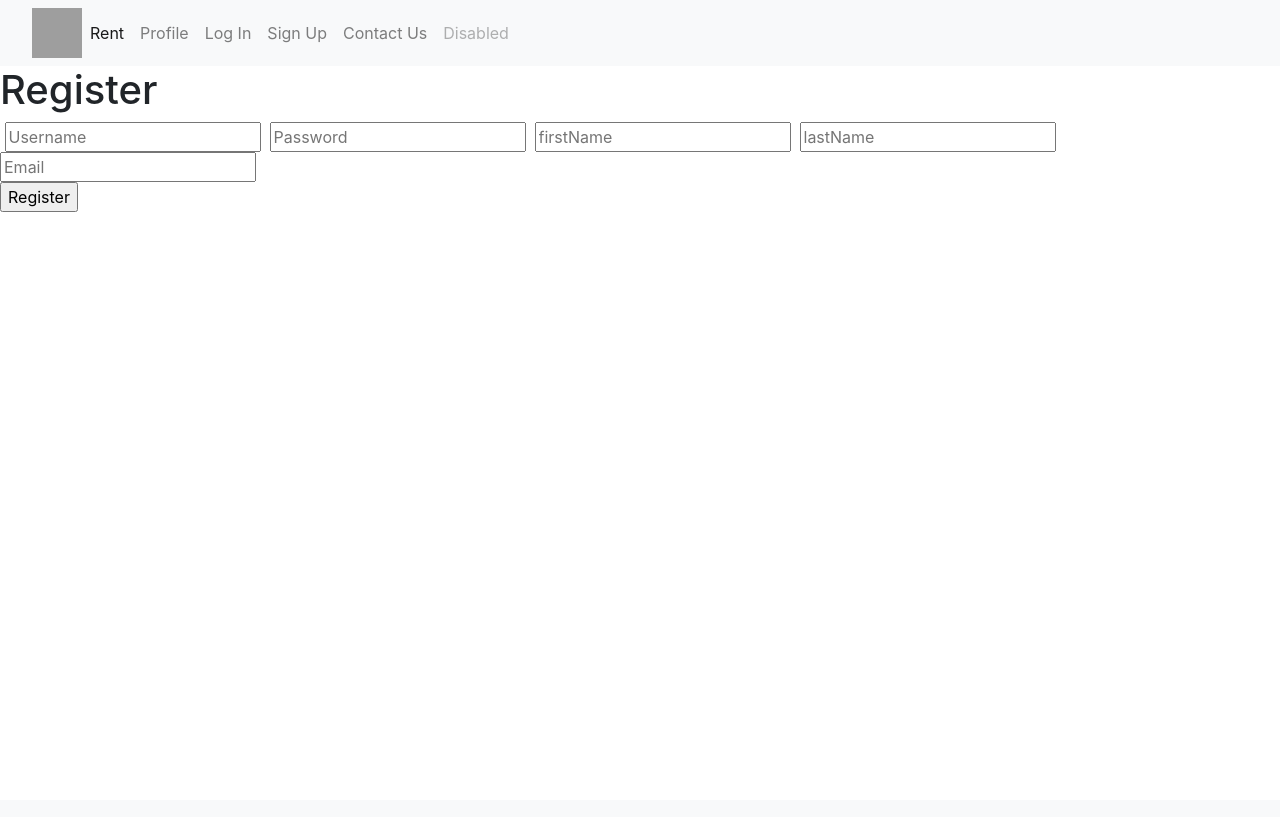
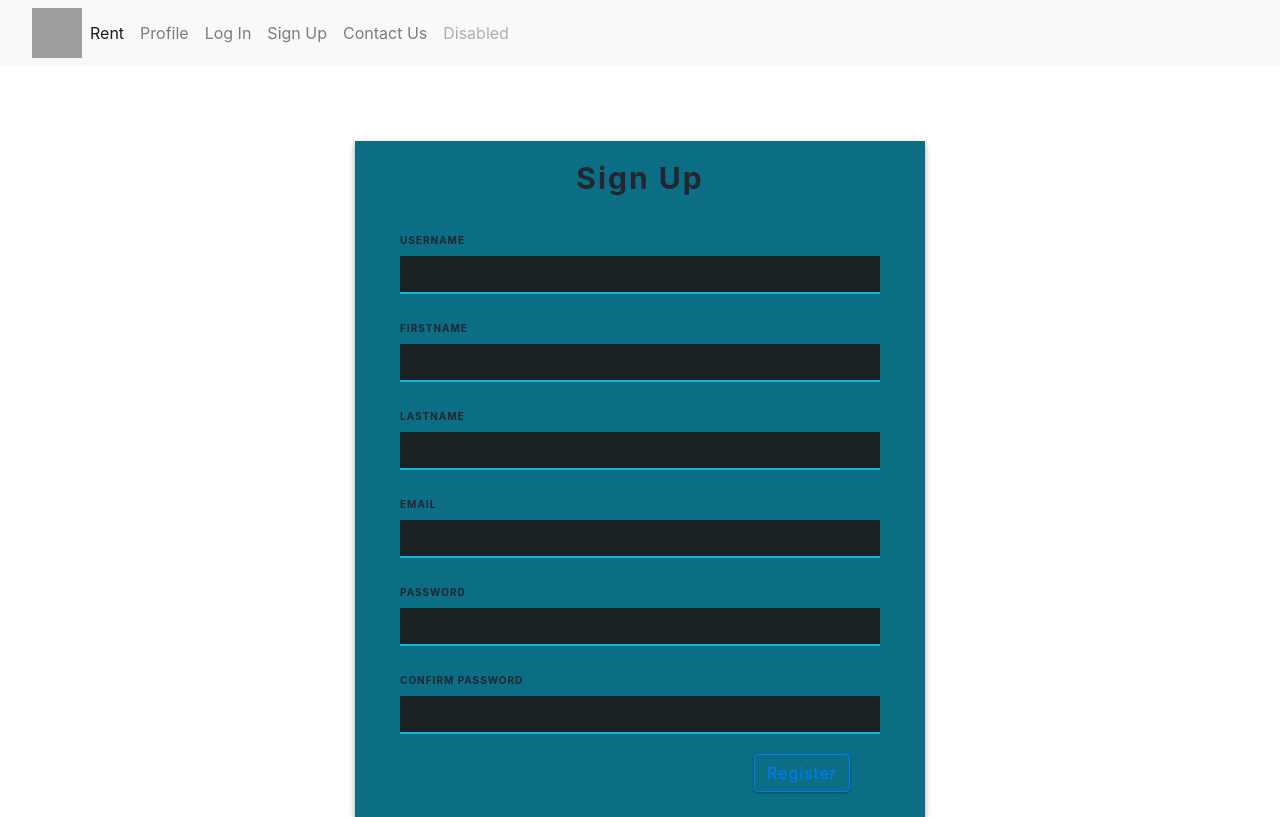
Before and after one commit to TaylorCairns/PP1-02-MON1230-TEAM6, a Flask app: page /register in a window 1280 px wide. Before the commit the page ends 212 px from the top, so only its background shows below. Run offline with Flask 2, Linux system fonts and the light colour scheme; some libraries are stand-ins or nearby versions; grey boxes are pictures that could not be loaded.

Commit message:
Add files via upload

```diff
--- a/templates/register.html
+++ b/templates/register.html
@@ -1,12 +1,11 @@
 <!DOCTYPE html>
 <html>
 <head>
-		<meta charset="utf-8">
 <title>Register</title>
+<link id="testcss" type="text/css" rel="stylesheet" href="css\template.css">
 <link rel="stylesheet" href="https://stackpath.bootstrapcdn.com/bootstrap/4.3.1/css/bootstrap.min.css" integrity="sha384-ggOyR0iXCbMQv3Xipma34MD+dH/1fQ784/j6cY/iJTQUOhcWr7x9JvoRxT2MZw1T" crossorigin="anonymous">
+
 </head>
-	<body>
-		<div class="register">
 <nav class="navbar navbar-expand-lg navbar-light bg-light">
 	<a class="navbar-brand" href="#"></a>
 	<img src="https://i.ibb.co/YZh1fvQ/sN89ncS.png" alt="logo" style="width:50px;height:50px;">
@@ -16,20 +15,20 @@
 	<div class="collapse navbar-collapse" id="navbarNav">
 	  <ul class="navbar-nav">
 		<li class="nav-item active">
-					  <a class="nav-link" href="rent.html">Rent <span class="sr-only">(current)</span></a>
+		  <a class="nav-link" href="#">Rent</a>
 		</li>
 		<li class="nav-item">
-					  <a class="nav-link" href="profile.html">Profile</a>
+		  <a class="nav-link" href="#">Profile</a>
 		</li>
 		<li class="nav-item">
-					  <a class="nav-link" href="index.html">Log In</a>
+		  <a class="nav-link" href="#">Log In</a>
 		</li>
 		<li class="nav-item">
 		<li class="nav-item">
-						<a class="nav-link" href="register.html">Sign Up</a>
+			<a class="nav-link" href="#">Sign Up <span class="sr-only">(current)</span></a>
 		</li>
 		<li class="nav-item">
-						<a class="nav-link" href="contactUs.html">Contact Us</a>
+			<a class="nav-link" href="#">Contact Us</a>
 		</li>
 		<li class="nav-item">
 		  <a class="nav-link disabled" href="#" tabindex="-1" aria-disabled="true">Disabled</a>
@@ -37,31 +36,62 @@
 	  </ul>
 	</div>
 </nav>
-			<h1>Register</h1>
-			<form action="{{ url_for('register') }}" method="post" autocomplete="off">
-				<label for="username">
-					<i class="fas fa-user"></i>
-				</label>
-				<input type="text" name="username" placeholder="Username" id="username" required>
-				<label for="password">
-					<i class="fas fa-lock"></i>
-				</label>
-				<input type="password" name="password" placeholder="Password" id="password" required>
-				<label for="email">
-					<i class="fas fa-envelope"></i>
-				</label>
-				<input type="text" name="firstName" placeholder="firstName" id="firstName" required>
-				<label for="username">
-					<i class="fas fa-envelope"></i>
-				</label>
-				<input type="text" name="lastName" placeholder="lastName" id="lastName" required>
-				<label for="username">
-					<i class="fas fa-envelope"></i>
-				</label>
-				<input type="email" name="email" placeholder="Email" id="email" required>
-				<div class="msg">{{ msg }}</div>
-				<input type="submit" value="Register">
+<script src="https://code.jquery.com/jquery-3.3.1.slim.min.js" integrity="sha384-q8i/X+965DzO0rT7abK41JStQIAqVgRVzpbzo5smXKp4YfRvH+8abtTE1Pi6jizo" crossorigin="anonymous"></script>
+<script src="https://cdnjs.cloudflare.com/ajax/libs/popper.js/1.14.7/umd/popper.min.js" integrity="sha384-UO2eT0CpHqdSJQ6hJty5KVphtPhzWj9WO1clHTMGa3JDZwrnQq4sF86dIHNDz0W1" crossorigin="anonymous"></script>
+<script src="https://stackpath.bootstrapcdn.com/bootstrap/4.3.1/js/bootstrap.min.js" integrity="sha384-JjSmVgyd0p3pXB1rRibZUAYoIIy6OrQ6VrjIEaFf/nJGzIxFDsf4x0xIM+B07jRM" crossorigin="anonymous"></script>
+<body>
+    <div class="container">
+        <div class="row">
+            <div class="col-lg-3 col-md-2"></div>
+            <div class="col-lg-6 col-md-8 login-box">
+                <div class="col-lg-12 login-key">
+                    <i class="fa fa-key" aria-hidden="true"></i>
+                </div>
+                <div class="col-lg-12 login-title">
+                    Sign Up
+                </div>
+
+                <div class="col-lg-12 login-form">
+                    <div class="col-lg-12 login-form">
+                        <form>
+                            <div class="form-group">
+                                <label class="form-control-label">USERNAME</label>
+                                <input type="text" class="form-control">
+                            </div>
+							<div class="form-group">
+                                <label class="form-control-label">FIRSTNAME</label>
+                                <input type="text" class="form-control">
+                            </div>
+							<div class="form-group">
+                                <label class="form-control-label">LASTNAME</label>
+                                <input type="text" class="form-control">
+                            </div>
+							<div class="form-group">
+                                <label class="form-control-label">EMAIL</label>
+                                <input type="text" class="form-control">
+                            </div>
+							<div class="form-group">
+                                <label class="form-control-label">PASSWORD</label>
+                                <input type="text" class="form-control">
+                            </div>
+							<div class="form-group">
+                                <label class="form-control-label">CONFIRM PASSWORD</label>
+                                <input type="text" class="form-control">
+                            </div>
+
+                            <div class="col-lg-12 loginbttm">
+                                <div class="col-lg-6 login-btm login-text">
+                                    <!-- Error Message -->
+                                </div>
+                                <div class="col-lg-6 login-btm login-button">
+                                    <button type="submit" class="btn btn-outline-primary">Register</button>
+                                </div>
+                            </div>
                         </form>
+                    </div>
+                </div>
+                <div class="col-lg-3 col-md-2"></div>
+            </div>
         </div>
 </body>
 </html>
```
Also changed, not shown: templates/index.html (+35 -10 lines). Lines whose indentation alone changed are shown as unchanged.
